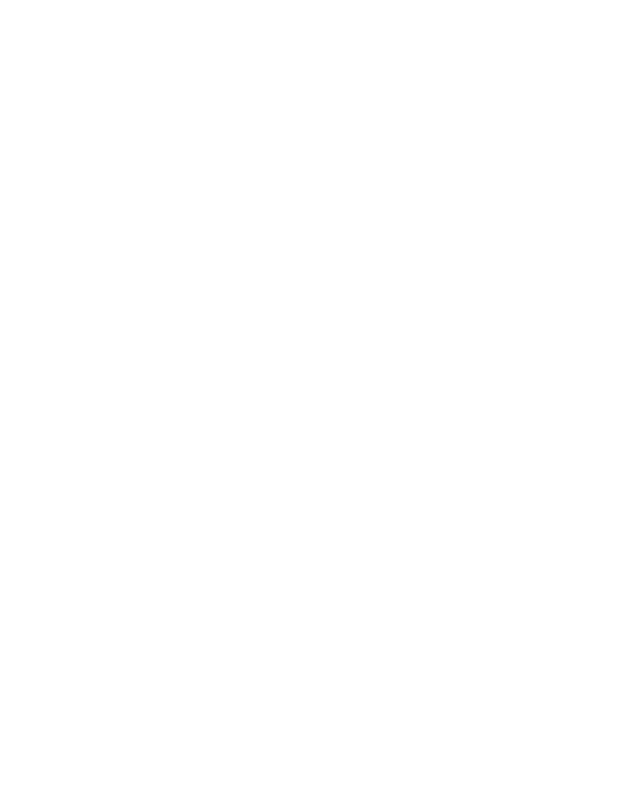
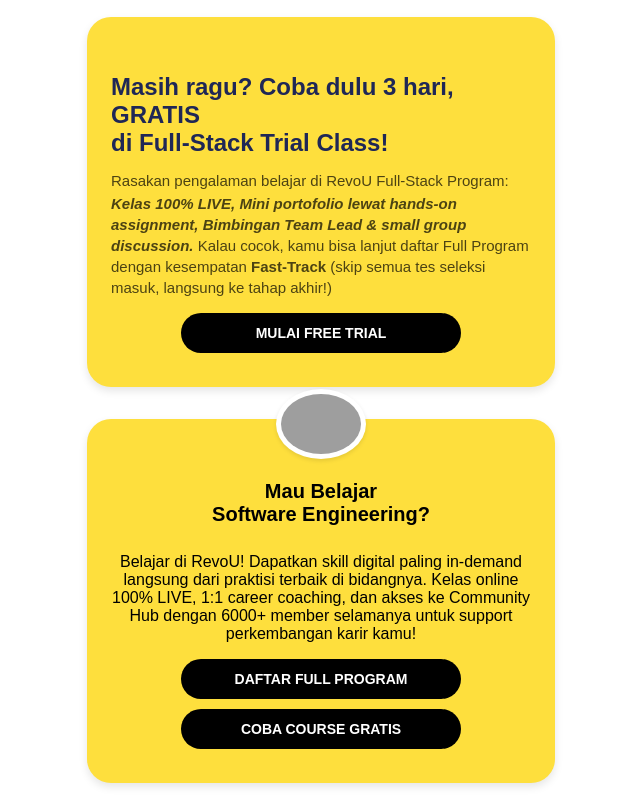
Before and after one commit to harizrifqy/CloneCardRevoU, a plain HTML site: page index.html in a window 1280 px wide. Shown: the whole page, without its empty margins (319-959 px from the left). Drawn offline with Linux system fonts and the light colour scheme; grey boxes are pictures that could not be loaded.

Commit message:
+ 2 card cloneRevoU

```diff
--- a/app.css
+++ b/app.css
@@ -0,0 +1,155 @@
+body {
+    font-family: "Rosa Sans", sans-serif;
+    display: flex;
+    align-items: center;
+    justify-content: center; /* Tambahkan untuk memusatkan konten */
+    min-height: 100vh;
+    margin: 0; /* Pastikan margin default dihilangkan */
+}
+
+.container {
+    display: flex;
+    justify-content: space-evenly;
+    flex-wrap: wrap; /* Biarkan wrapping terjadi jika layar kecil */
+    max-width: 1200px; /* Tetapkan lebar maksimal untuk layar besar */
+    margin: 0 auto;
+}
+
+.content-pricing{
+    background-color: #fedf3d;
+    max-width: 420px; /* Batas maksimal ukuran card */
+    flex: 1; /* Tambahkan untuk membuat card berbagi ruang */
+    max-width: 420px;
+    padding: 24px; /* Konsisten untuk semua card */
+    margin: 16px; /* Konsisten margin antar card */
+    box-shadow: 0 4px 8px rgba(0, 0, 0, 0.1); /* Tambahkan bayangan */
+    border-radius: 24px;
+}
+
+.title-content {
+    font-size: 1.5rem;
+    margin-bottom: 15px;
+    padding: 0;
+    color: #1f2756;
+}
+
+.title-content span {
+    text-transform: uppercase;
+}
+
+.title-program {
+    font-size: 15px;
+    color: #000000b3;
+}
+
+.program {
+    font-size: 15px;
+    margin-top: 3px;
+    color: #000000b3;
+    line-height: 1.4;
+}
+
+.program span {
+    font-weight: bold;
+    font-style: italic;
+    font-size: 15px;
+}
+
+.btn-order,
+.btn-full-course,
+.btn-course-gratis {
+    font-size: 14px;
+    font-weight: 600;
+    background-color: black;
+    color: white;
+    padding: 12px 32px; /* Konsisten untuk semua tombol */
+    border-radius: 40px;
+    display: block; /* Menjadikan tombol elemen blok */
+    border: none;
+    margin: 10px auto; /* Pusatkan tombol */
+    text-transform: uppercase;
+    text-align: center;
+    width: 100%; /* Seragam untuk semua tombol */
+    max-width: 280px; /* Batas maksimal ukuran tombol */
+    box-sizing: border-box; /* Pastikan padding tidak memengaruhi ukuran */
+}
+
+.btn-order:hover,
+.btn-full-course:hover,
+.btn-course-gratis:hover {
+    background-color: rgb(78, 75, 75); /* Efek hover konsisten */
+}
+
+/* card kedua belajar flexbox */
+
+.card-program{
+    display: flex; /* Untuk memastikan konten tombol seragam */
+    background-color: #fedf3d;
+    max-width: 420px; /* Batas maksimal ukuran card */
+    flex: 1; /* Tambahkan untuk membuat card berbagi ruang */
+    position: relative;
+    padding: 24px; /* Konsisten untuk semua card */
+    margin: 16px; /* Konsisten margin antar card */
+    box-shadow: 0 4px 8px rgba(0, 0, 0, 0.1); /* Tambahkan bayangan */
+    border-radius: 24px;
+}
+
+.content-program {
+    font-size: 20px;
+    text-align: center;
+    margin-top: 10px;
+}
+
+.content{
+    font-size: 16px;
+}
+
+.card-thumbnail_image {
+    position: absolute;
+    top: -30px; /* Sesuaikan dengan ukuran gambar */
+    left: 50%;
+    transform: translateX(-50%);
+    height: 60px; /* Sesuaikan dengan kebutuhan */
+    background: #fff;
+    padding: 5px;
+    border-radius: 50%;
+    box-shadow: 0 2px 4px rgba(0, 0, 0, 0.1);
+}
+
+/* MEDIA QUERY UNTUK RESPONSIVITAS */
+@media (max-width: 768px) {
+    .container {
+        flex-wrap: wrap; /* Biarkan elemen wrap */
+    }
+
+    .content-pricing,
+    .card-program {
+        max-width: 90%; /* Gunakan 90% lebar layar */
+        margin: 16px auto; /* Pusatkan card */
+    }
+
+    .btn-order,
+    .btn-full-course,
+    .btn-course-gratis {
+        padding: 10px 20px; /* Kurangi padding untuk layar kecil */
+        max-width: 100%; /* Tombol memenuhi lebar container */
+    }
+}
+
+@media (max-width: 480px) {
+    .container {
+        padding: 10px; /* Tambahkan padding untuk layar kecil */
+    }
+
+    .content-pricing,
+    .card-program {
+        max-width: 100%; /* Card memenuhi layar */
+        margin: 16px auto; /* Pusatkan dengan margin */
+    }
+
+    .btn-order,
+    .btn-full-course,
+    .btn-course-gratis {
+        padding: 8px 16px; /* Sesuaikan padding */
+    }
+}
--- a/index.html
+++ b/index.html
@@ -1,12 +1,63 @@
 <!DOCTYPE html>
 <html lang="en">
+
 <head>
     <meta charset="UTF-8">
     <meta name="viewport" content="width=device-width, initial-scale=1.0">
     <title>CloneCardRevoU</title>
+    <link href="https://fonts.googleapis.com" rel="preconnect">
+    <link href="https://fonts.gstatic.com" rel="preconnect" crossorigin="anonymous">
     <link rel="stylesheet" href="app.css">
 </head>
+
 <body>
+    <main>
+        <section>
+            <div class="container">
+                <div class="row">
+                    <div class="card-pricing">
+                        <div class="content-pricing">
+                            <h4 class="title-content">
+                                Masih ragu? Coba dulu 3 hari, <span>gratis</span>
+                                <br> di Full-Stack Trial Class!
+                            </h4>
+                            <span class="title-program">Rasakan pengalaman belajar di RevoU Full-Stack Program:</span>
+                            <p class="program"> <span>Kelas 100% LIVE, Mini portofolio lewat hands-on <br> assignment,
+                                    Bimbingan Team Lead & small
+                                    group <br> discussion.</span> Kalau cocok, kamu bisa lanjut daftar Full Program
+                                dengan kesempatan <b>Fast-Track</b>
+                                (skip semua tes seleksi <br> masuk, langsung ke tahap akhir!)
+                            </p>
+                            <button class="btn-order"> Mulai free Trial</button>
+                        </div>
+                    </div>
+                </div>
+            </div>
+        </section>
 
+        <section>
+            <div class="container">
+                <div class="row">
+                    <div class="card-program">
+                        <img src="https://cdn.prod.website-files.com/61af164800e38cf1b6c60b55/63994f52302d2430b4887b3f_ICON%20FSSW-REVOUPEDIA.svg"
+                                loading="lazy" alt="" class="card-thumbnail_image" height="60">
+                        <div class="content-program">
+                            <h4 class="title-course">
+                                Mau Belajar <br> Software Engineering?
+                            </h4>
+                            <p class="content">
+                                Belajar di RevoU! Dapatkan skill digital paling in-demand langsung dari praktisi terbaik
+                                di bidangnya. Kelas online 100% LIVE, 1:1 career coaching, dan akses ke Community Hub
+                                dengan 6000+ member selamanya untuk support perkembangan karir kamu!
+                            </p>
+                            <button class="btn-full-course"> Daftar Full Program</button>
+                            <button class="btn-course-gratis"> Coba Course Gratis</button>
+                        </div>
+                    </div>
+                </div>
+            </div>
+        </section>
+    </main>
 </body>
+
 </html>
```
